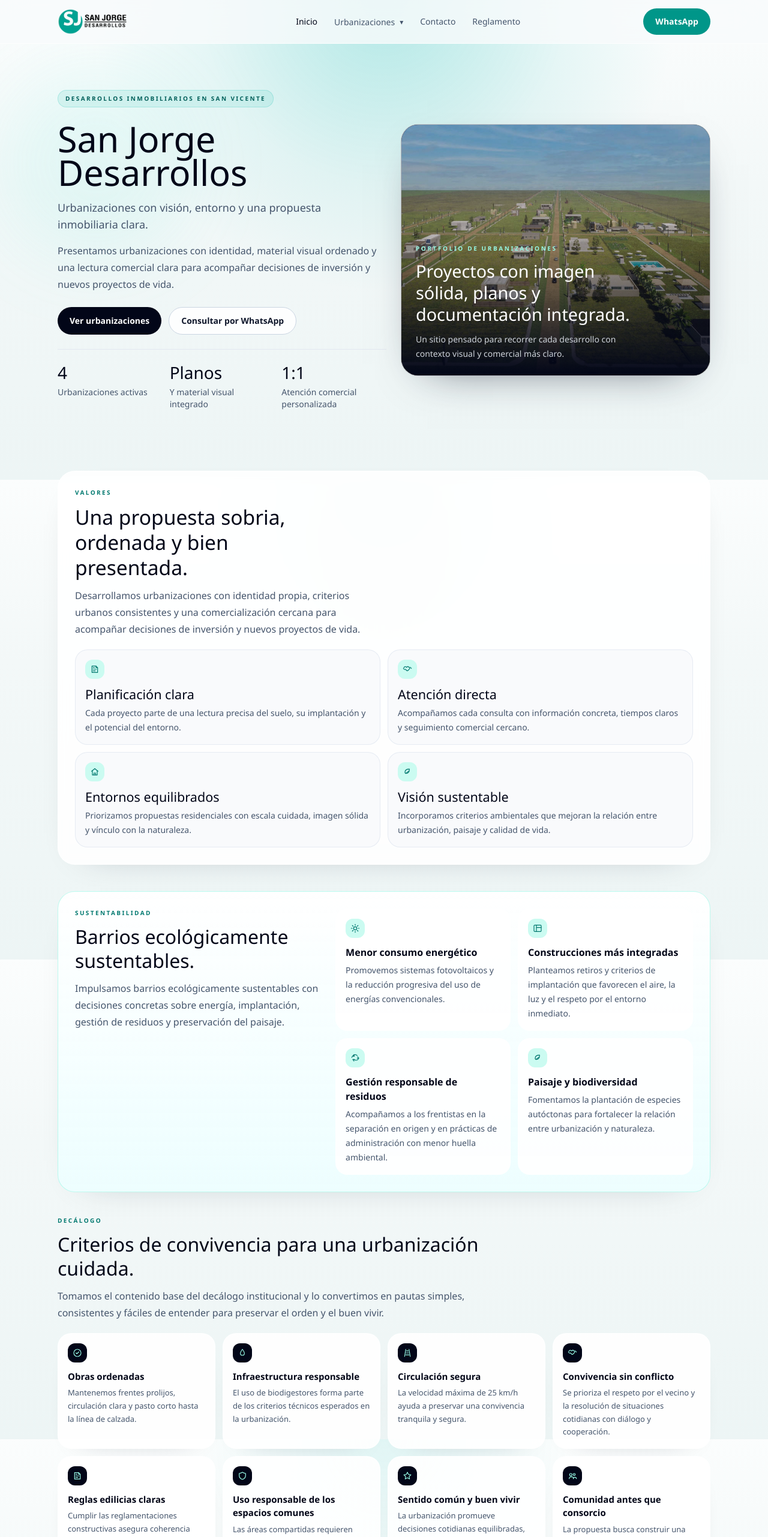
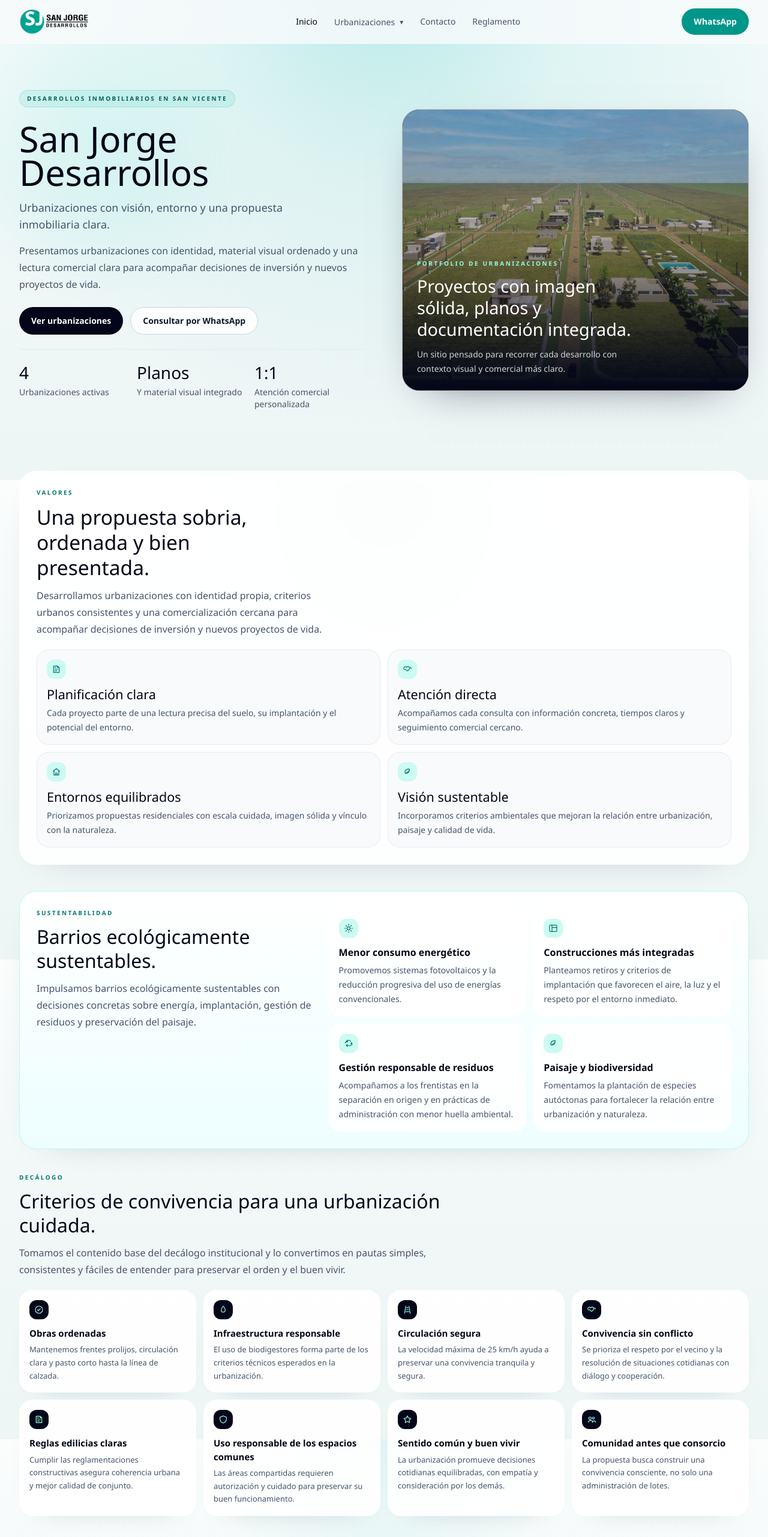
Before and after one commit to ssilviaprieto/san-jorge-desarrollos, a Next.js app: page / in a window 1280 px wide. Shown: the top 2563 px of the page at 60% size. Built offline with nearby package versions, Linux system fonts and the light colour scheme.

Commit message:
fix: remove global layout seam and improve large screen scaling

```diff
--- a/src/app/layout.tsx
+++ b/src/app/layout.tsx
@@ -31,7 +31,7 @@ export default function RootLayout({
     >
       <body className="min-h-full bg-[var(--color-background)] text-[var(--color-foreground)]">
         <div className="relative min-h-screen overflow-x-clip">
-          <div className="pointer-events-none absolute inset-x-0 top-0 h-[34rem] bg-[radial-gradient(circle_at_top,_rgba(15,187,180,0.22),_transparent_58%)]" />
+          <div className="pointer-events-none absolute inset-x-0 top-[-10rem] h-[64rem] bg-[radial-gradient(circle_at_top,_rgba(15,187,180,0.2),_transparent_72%)]" />
           <div className="pointer-events-none absolute left-0 top-28 h-80 w-80 rounded-full bg-teal-300/10 blur-3xl" />
           <Navbar
             urbanizations={urbanizations}
--- a/src/app/page.tsx
+++ b/src/app/page.tsx
@@ -14,7 +14,7 @@ const heroImage = urbanizations[0]?.heroImage;
 export default function Home() {
   return (
     <div className="pb-8">
-      <section className="mx-auto grid min-h-[calc(100vh-7rem)] w-full max-w-6xl gap-6 px-4 py-6 sm:px-6 sm:py-8 lg:grid-cols-[minmax(0,1.03fr)_minmax(0,0.97fr)] lg:items-center lg:px-8 lg:py-10">
+      <section className="mx-auto grid min-h-[calc(100vh-7rem)] w-full max-w-[84rem] gap-6 px-4 py-6 sm:px-6 sm:py-8 lg:grid-cols-[minmax(0,1.03fr)_minmax(0,0.97fr)] lg:px-8 lg:py-10 2xl:max-w-[92rem] 2xl:gap-8">
         <Reveal className="relative flex flex-col justify-center">
           <div className="max-w-xl space-y-6">
             <div className="inline-flex rounded-full border border-teal-500/20 bg-teal-500/10 px-3 py-1.5 text-[10px] font-semibold uppercase tracking-[0.24em] text-teal-800">
@@ -99,7 +99,7 @@ export default function Home() {
         </Reveal>
       </section>
 
-      <section className="mx-auto w-full max-w-6xl px-4 py-6 sm:px-6 lg:px-8">
+      <section className="mx-auto w-full max-w-[84rem] px-4 py-6 sm:px-6 lg:px-8 2xl:max-w-[92rem]">
         <Reveal className="rounded-[1.8rem] border border-white/70 bg-white/88 p-5 shadow-[0_18px_60px_-50px_rgba(15,23,42,0.45)] backdrop-blur-sm sm:p-6 lg:p-7">
           <div className="space-y-5">
             <div className="max-w-2xl space-y-3">
@@ -137,7 +137,7 @@ export default function Home() {
         </Reveal>
       </section>
 
-      <section className="mx-auto w-full max-w-6xl px-4 py-5 sm:px-6 lg:px-8">
+      <section className="mx-auto w-full max-w-[84rem] px-4 py-5 sm:px-6 lg:px-8 2xl:max-w-[92rem]">
         <Reveal className="overflow-hidden rounded-[1.8rem] border border-teal-200/60 bg-[linear-gradient(180deg,rgba(255,255,255,0.96),rgba(236,254,255,0.88))] p-5 shadow-[0_18px_60px_-50px_rgba(15,23,42,0.42)] sm:p-6 lg:p-7">
           <div className="grid gap-5 lg:grid-cols-[0.82fr_1.18fr]">
             <div className="space-y-3">
@@ -175,7 +175,7 @@ export default function Home() {
         </Reveal>
       </section>
 
-      <section className="mx-auto w-full max-w-6xl px-4 py-5 sm:px-6 lg:px-8">
+      <section className="mx-auto w-full max-w-[84rem] px-4 py-5 sm:px-6 lg:px-8 2xl:max-w-[92rem]">
         <Reveal className="space-y-5">
           <div className="max-w-3xl space-y-3">
             <p className="text-[10px] font-semibold uppercase tracking-[0.24em] text-teal-700">
@@ -195,7 +195,7 @@ export default function Home() {
         </Reveal>
       </section>
 
-      <section className="mx-auto w-full max-w-6xl px-4 py-6 sm:px-6 lg:px-8">
+      <section className="mx-auto w-full max-w-[84rem] px-4 py-6 sm:px-6 lg:px-8 2xl:max-w-[92rem]">
         <Reveal className="flex flex-col gap-3 md:flex-row md:items-end md:justify-between">
           <div className="space-y-2">
             <p className="text-[10px] font-semibold uppercase tracking-[0.24em] text-teal-700">
@@ -226,7 +226,7 @@ export default function Home() {
         </div>
       </section>
 
-      <section className="mx-auto w-full max-w-6xl px-4 py-5 sm:px-6 lg:px-8">
+      <section className="mx-auto w-full max-w-[84rem] px-4 py-5 sm:px-6 lg:px-8 2xl:max-w-[92rem]">
         <Reveal className="rounded-[1.8rem] border border-white/70 bg-white/88 p-5 shadow-[0_18px_60px_-50px_rgba(15,23,42,0.45)] backdrop-blur-sm sm:p-6 lg:p-7">
           <div className="grid items-stretch gap-4 lg:grid-cols-[0.95fr_1.05fr]">
             <div className="h-full space-y-4 rounded-[1.25rem] border border-slate-200/80 bg-slate-50/85 p-4">
@@ -296,7 +296,7 @@ export default function Home() {
         </Reveal>
       </section>
 
-      <section id="contacto" className="mx-auto w-full max-w-6xl px-4 py-6 sm:px-6 lg:px-8">
+      <section id="contacto" className="mx-auto w-full max-w-[84rem] px-4 py-6 sm:px-6 lg:px-8 2xl:max-w-[92rem]">
         <Reveal className="overflow-hidden rounded-[1.8rem] border border-white/70 bg-slate-950 text-white shadow-[0_24px_70px_-48px_rgba(15,23,42,0.82)]">
           <div className="grid items-stretch gap-0 lg:grid-cols-[0.98fr_1.02fr]">
             <div className="space-y-4 bg-[linear-gradient(160deg,rgba(15,23,42,0.98),rgba(13,148,136,0.86))] p-5 sm:p-6 lg:p-7">
--- a/src/app/urbanizaciones/[slug]/page.tsx
+++ b/src/app/urbanizaciones/[slug]/page.tsx
@@ -47,7 +47,7 @@ export default async function UrbanizationDetailPage({
   }
 
   return (
-    <div className="mx-auto w-full max-w-6xl px-4 py-10 sm:px-6 lg:px-8">
+    <div className="mx-auto w-full max-w-[84rem] px-4 py-10 sm:px-6 lg:px-8 2xl:max-w-[92rem]">
       <Reveal className="overflow-hidden rounded-[2.6rem] border border-white/70 bg-white/88 shadow-[0_24px_78px_-52px_rgba(15,23,42,0.5)] backdrop-blur-sm">
         <div className="grid gap-0 lg:grid-cols-[1.02fr_0.98fr]">
           <div className="relative min-h-[24rem]">
--- a/src/app/urbanizaciones/page.tsx
+++ b/src/app/urbanizaciones/page.tsx
@@ -12,7 +12,7 @@ export const metadata: Metadata = {
 
 export default function UrbanizationsPage() {
   return (
-    <div className="mx-auto w-full max-w-6xl px-4 py-10 sm:px-6 lg:px-8">
+    <div className="mx-auto w-full max-w-[84rem] px-4 py-10 sm:px-6 lg:px-8 2xl:max-w-[92rem]">
       <Reveal className="max-w-3xl space-y-4">
         <p className="text-[10px] font-semibold uppercase tracking-[0.24em] text-teal-700">
           Urbanizaciones
--- a/src/components/footer.tsx
+++ b/src/components/footer.tsx
@@ -8,8 +8,8 @@ type FooterProps = {
 
 export function Footer({ urbanizations, email, whatsappUrl }: FooterProps) {
   return (
-    <footer className="mt-24 border-t border-white/60 bg-slate-950 text-slate-200">
-      <div className="mx-auto grid w-full max-w-6xl gap-8 px-4 py-10 sm:px-6 lg:grid-cols-[1.3fr_0.9fr_0.9fr] lg:px-8">
+    <footer className="mt-24 bg-slate-950 text-slate-200">
+      <div className="mx-auto grid w-full max-w-[84rem] gap-8 px-4 py-10 sm:px-6 lg:grid-cols-[1.3fr_0.9fr_0.9fr] lg:px-8 2xl:max-w-[92rem]">
         <div className="space-y-3">
           <p className="text-xs font-semibold uppercase tracking-[0.26em] text-teal-300">
             San Jorge Desarrollos
--- a/src/components/navbar.tsx
+++ b/src/components/navbar.tsx
@@ -26,7 +26,7 @@ export function Navbar({
 
   return (
     <header className="sticky top-0 z-50 border-b border-white/70 bg-[rgba(248,250,252,0.82)] backdrop-blur-xl">
-      <div className="mx-auto flex w-full max-w-6xl items-center justify-between gap-5 px-4 py-3.5 sm:px-6 lg:px-8">
+      <div className="mx-auto flex w-full max-w-[84rem] items-center justify-between gap-5 px-4 py-3.5 sm:px-6 lg:px-8 2xl:max-w-[92rem]">
         <Link href="/" className="flex min-w-0 items-center gap-3">
           {companyLogo ? (
             <div className="relative h-10 w-40 sm:h-11 sm:w-48">
```
